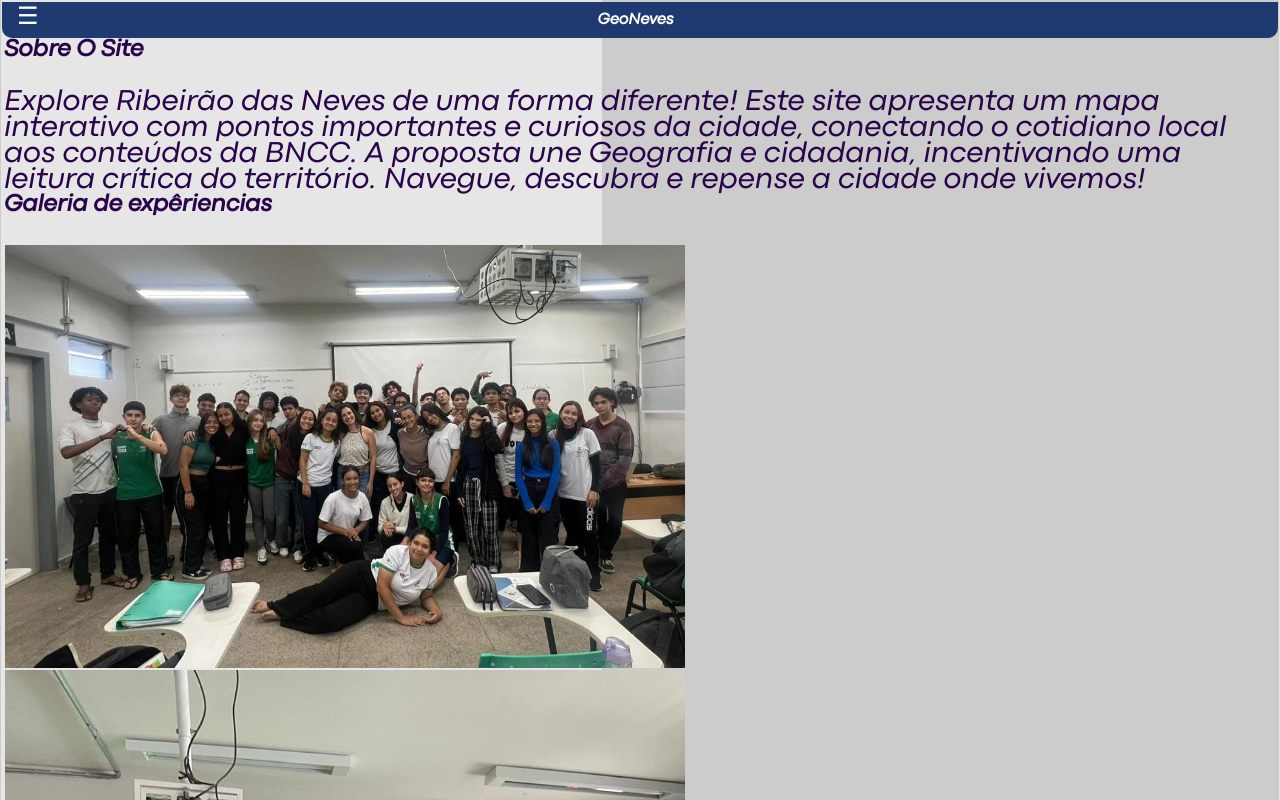
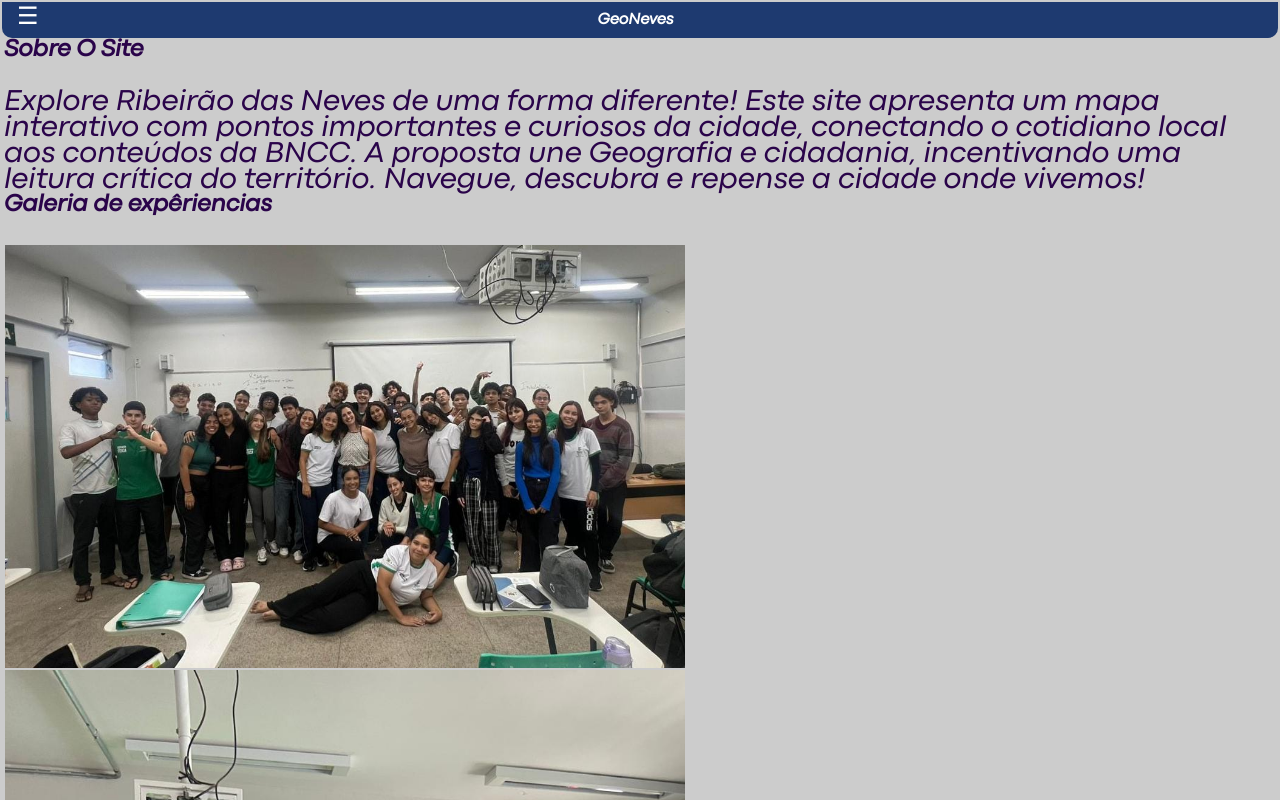
Before and after one commit to PedroBTV/GeoNeves, a plain HTML site: page sobrenos.html in a window 1280 px wide. Shown: the top 800 px of the page. Drawn offline with Linux system fonts and the light colour scheme.

Commit message:
Cor De Fundo - Pedro Mendes

```diff
--- a/estilo.css
+++ b/estilo.css
@@ -21,8 +21,9 @@ body {
   margin: 0;
   font-family: 'Minha Fonte Customizada', sans-serif;
   color: #2a044a;
+  background-color: #cccccc;
   width: 100%;
-  background: linear-gradient(to left, #cccccc  53%, #e6e6e6 50% );
+  /* background: linear-gradient(to left, #cccccc  53%, #e6e6e6 50% ); */
 }
 
 .menu-principal {
```
